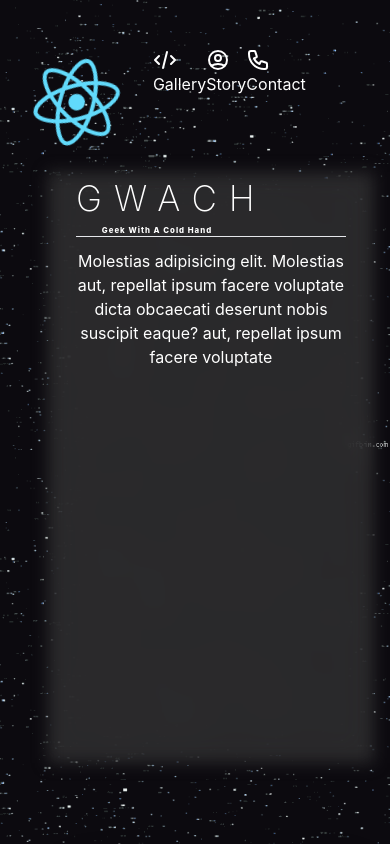
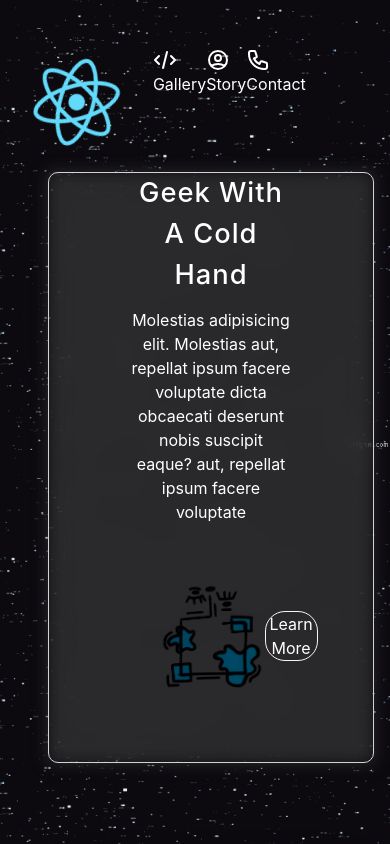
Before and after one commit to geekcoldhand/Blank_Portfolio, a React (Create React App) app: page / in a window 390 px wide. Shown: the top 844 px of the page. Built offline with nearby package versions, Linux system fonts and the light colour scheme.

Commit message:
worked on hero feature and its responsive desgin

```diff
--- a/src/componets/Hero.js
+++ b/src/componets/Hero.js
@@ -1,33 +1,28 @@
-
-
+import heroImg from "../images/img5.png";
 export default function Hero() {
   return (
     //make section blurry
 
     <div className="hero mx-8 px-4">
-  <div className ="blur silhouette z-0  ">
+      <div className="blur silhouette z-0  "></div>
+      <section className="absolute flex-col items-center h-full w-full z-10 px-7 hero-box lg:flex-row ">
+        <div className="hero-top-text w-3/5 flex-col justify-evenly ">
 
-      </div>
-      <section className="absolute flex-col h-full w-full z-10 px-7">
-        <div className="hero-top-text w-3/5 ">
-          <h2 className="heading">GWACH </h2>
-          <h3 className ="subheading">Geek With A Cold Hand</h3>
+          <h3 className="subheading">Geek With A Cold Hand</h3>
+          <p className="my-3">
+          Molestias adipisicing elit. Molestias aut, repellat ipsum facere
+          voluptate dicta obcaecati deserunt nobis suscipit eaque? aut, repellat
+          ipsum facere voluptate
+        </p>
         </div>
 
-        <div className="hero-text-bottom w-2/5 justify-self-end ml-auto ">
-
-
-
+        <div className="hero-bottom-text items-center w-2/5 my-8 lg:flex-col">
+        <img className="hero-img my-4 " src={heroImg} alt="placeholder"></img>
+        <button className =" call-to-action"> Learn More</button>
         </div>
         <hr></hr>
-        <p className ="my-3">
-            Molestias adipisicing elit. Molestias aut, repellat ipsum facere
-            voluptate dicta obcaecati deserunt nobis suscipit eaque? aut,
-            repellat ipsum facere voluptate
-          </p>
+
       </section>
-
     </div>
-
   );
 }
--- a/src/componets/Navigation.js
+++ b/src/componets/Navigation.js
@@ -73,7 +73,10 @@ export default function Navigation() {
             </ul>
           </menu>
         </nav>
+
       </header>
+
+<hr></hr>
     </div>
   );
 }
--- a/src/css/mainStyle.css
+++ b/src/css/mainStyle.css
@@ -4,7 +4,7 @@
   margin-inline: auto;
 }
 
-.flex-imp{
+.flex-imp {
   display: flex !important;
 }
 
@@ -14,7 +14,7 @@
 
 .main-container-label {
 }
-.blur{
+.blur {
   background-color: rgba(60, 60, 60, 0.627);
   backdrop-filter: blur(15px);
   -webkit-backdrop-filter: blur(9px);
@@ -43,17 +43,36 @@
   letter-spacing: 12px;
 }
 .subheading {
-  font-size: calc(2vw);
-  font-weight: 800;
+  font-size: calc(7vw);
+  font-weight: 500;
   letter-spacing: 1px;
 }
-.silhouette{
-position: absolute;
-height: calc(70vh);
-width: 100%;
-
+.silhouette {
+  position: absolute;
+  height: calc(70vh);
+  width: 100%;
+}
+.hero-box {
+  border: 1px solid rgb(211, 211, 211);
+  border-radius: 10px;
+  height: calc(70vh);
 }
 
+.hero-top-text{
+display: flex;
+}
+.hero-bottom-text{
+display: flex;
+}
+
+.hero-img{
+  width: calc(30vw);
+}
+.call-to-action{
+  padding-inline:calc(1vw);
+  border: 1px solid whitesmoke;
+  border-radius: 20px;
+}
 /* Actions */
 .grow:hover {
   height: 20%;
```
Also changed, not shown: src/images/img5.png (added).
